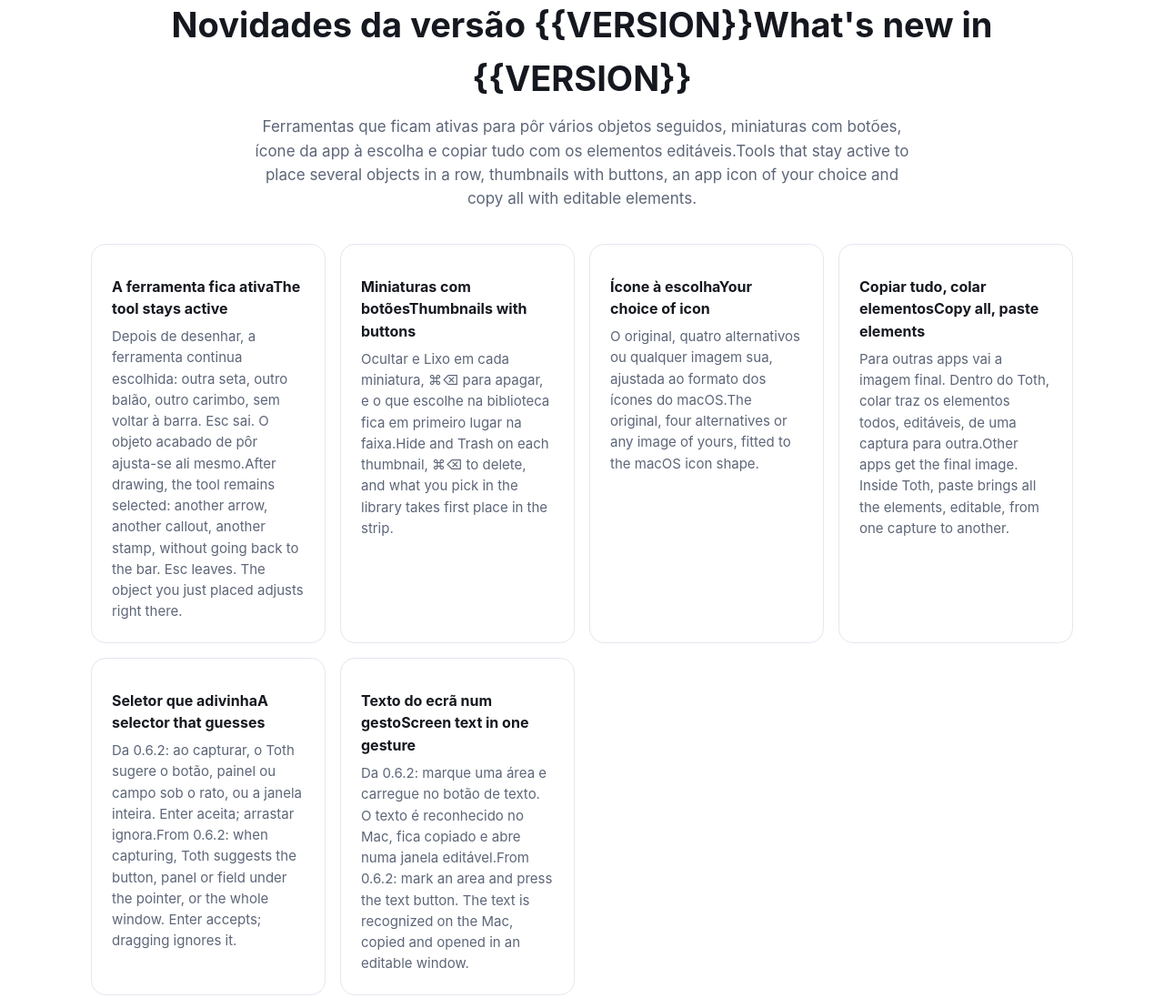
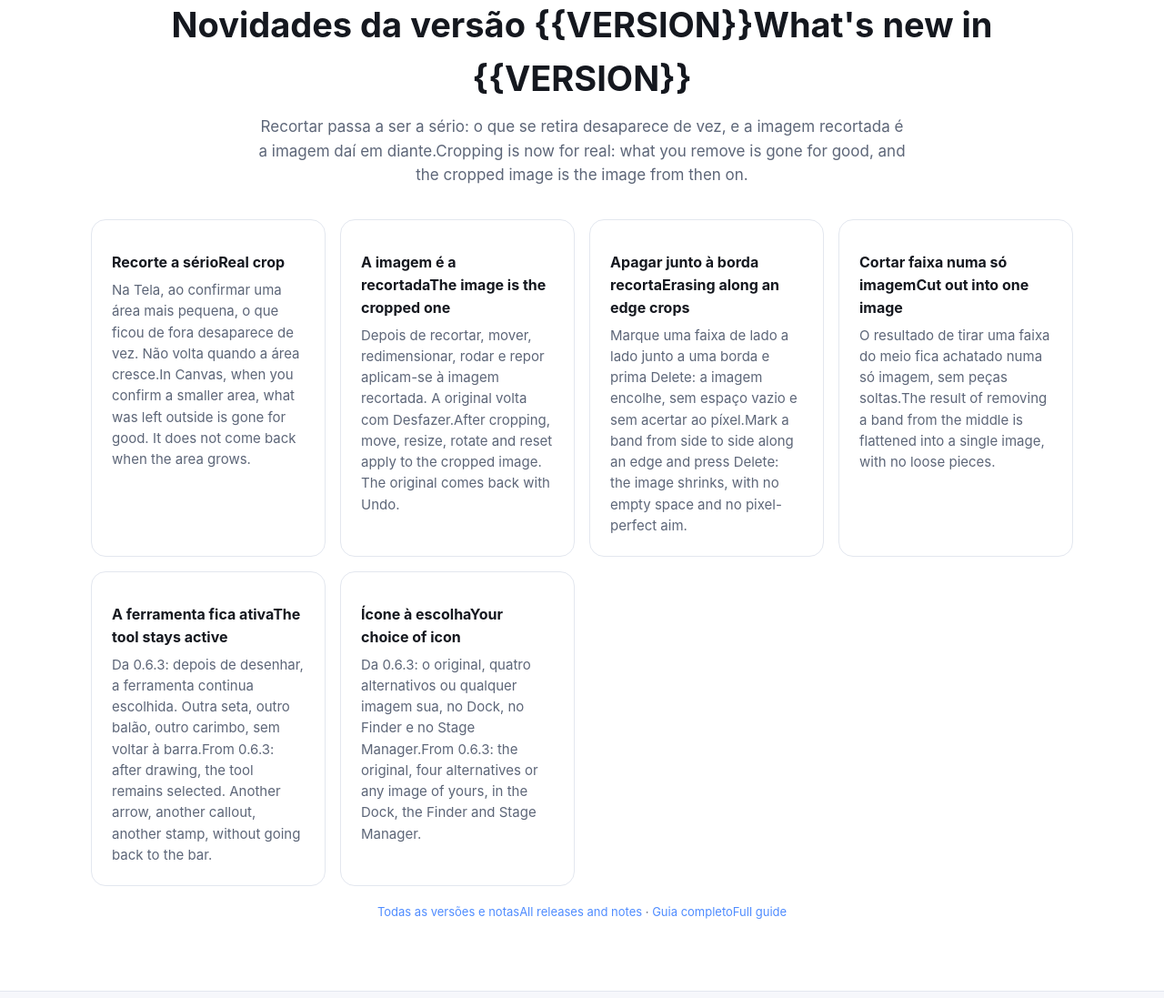
Before and after one commit to LestatPirate/toth, a plain HTML site: page scripts/site/index.src.html in a window 1280 px wide. Shown: the part 6180-7277 px from the top of the page at 91% size. Drawn offline with Linux system fonts and the light colour scheme; files whose address does not match are found by name.

Commit message:
Versão 0.6.5: recorte a sério; novidades no README e no site; build 70
Co-Authored-By: Claude Fable 5.2 <noreply@anthropic.com>

```diff
--- a/scripts/site/index.src.html
+++ b/scripts/site/index.src.html
@@ -209,14 +209,14 @@ footer a{color:var(--muted);text-decoration:underline}
 <section class="one new" id="novo">
   <div class="wrap">
     <h2><span data-pt>Novidades da versão {{VERSION}}</span><span data-en>What's new in {{VERSION}}</span></h2>
-    <p class="lead"><span data-pt>Ferramentas que ficam ativas para pôr vários objetos seguidos, miniaturas com botões, ícone da app à escolha e copiar tudo com os elementos editáveis.</span><span data-en>Tools that stay active to place several objects in a row, thumbnails with buttons, an app icon of your choice and copy all with editable elements.</span></p>
+    <p class="lead"><span data-pt>Recortar passa a ser a sério: o que se retira desaparece de vez, e a imagem recortada é a imagem daí em diante.</span><span data-en>Cropping is now for real: what you remove is gone for good, and the cropped image is the image from then on.</span></p>
     <div class="grid">
-        <div class="card"><h3><span data-pt>A ferramenta fica ativa</span><span data-en>The tool stays active</span></h3><p><span data-pt>Depois de desenhar, a ferramenta continua escolhida: outra seta, outro balão, outro carimbo, sem voltar à barra. Esc sai. O objeto acabado de pôr ajusta-se ali mesmo.</span><span data-en>After drawing, the tool remains selected: another arrow, another callout, another stamp, without going back to the bar. Esc leaves. The object you just placed adjusts right there.</span></p></div>
-        <div class="card"><h3><span data-pt>Miniaturas com botões</span><span data-en>Thumbnails with buttons</span></h3><p><span data-pt>Ocultar e Lixo em cada miniatura, ⌘⌫ para apagar, e o que escolhe na biblioteca fica em primeiro lugar na faixa.</span><span data-en>Hide and Trash on each thumbnail, ⌘⌫ to delete, and what you pick in the library takes first place in the strip.</span></p></div>
-        <div class="card"><h3><span data-pt>Ícone à escolha</span><span data-en>Your choice of icon</span></h3><p><span data-pt>O original, quatro alternativos ou qualquer imagem sua, ajustada ao formato dos ícones do macOS.</span><span data-en>The original, four alternatives or any image of yours, fitted to the macOS icon shape.</span></p></div>
-        <div class="card"><h3><span data-pt>Copiar tudo, colar elementos</span><span data-en>Copy all, paste elements</span></h3><p><span data-pt>Para outras apps vai a imagem final. Dentro do Toth, colar traz os elementos todos, editáveis, de uma captura para outra.</span><span data-en>Other apps get the final image. Inside Toth, paste brings all the elements, editable, from one capture to another.</span></p></div>
-        <div class="card"><h3><span data-pt>Seletor que adivinha</span><span data-en>A selector that guesses</span></h3><p><span data-pt>Da 0.6.2: ao capturar, o Toth sugere o botão, painel ou campo sob o rato, ou a janela inteira. Enter aceita; arrastar ignora.</span><span data-en>From 0.6.2: when capturing, Toth suggests the button, panel or field under the pointer, or the whole window. Enter accepts; dragging ignores it.</span></p></div>
-        <div class="card"><h3><span data-pt>Texto do ecrã num gesto</span><span data-en>Screen text in one gesture</span></h3><p><span data-pt>Da 0.6.2: marque uma área e carregue no botão de texto. O texto é reconhecido no Mac, fica copiado e abre numa janela editável.</span><span data-en>From 0.6.2: mark an area and press the text button. The text is recognized on the Mac, copied and opened in an editable window.</span></p></div>
+        <div class="card"><h3><span data-pt>Recorte a sério</span><span data-en>Real crop</span></h3><p><span data-pt>Na Tela, ao confirmar uma área mais pequena, o que ficou de fora desaparece de vez. Não volta quando a área cresce.</span><span data-en>In Canvas, when you confirm a smaller area, what was left outside is gone for good. It does not come back when the area grows.</span></p></div>
+        <div class="card"><h3><span data-pt>A imagem é a recortada</span><span data-en>The image is the cropped one</span></h3><p><span data-pt>Depois de recortar, mover, redimensionar, rodar e repor aplicam-se à imagem recortada. A original volta com Desfazer.</span><span data-en>After cropping, move, resize, rotate and reset apply to the cropped image. The original comes back with Undo.</span></p></div>
+        <div class="card"><h3><span data-pt>Apagar junto à borda recorta</span><span data-en>Erasing along an edge crops</span></h3><p><span data-pt>Marque uma faixa de lado a lado junto a uma borda e prima Delete: a imagem encolhe, sem espaço vazio e sem acertar ao píxel.</span><span data-en>Mark a band from side to side along an edge and press Delete: the image shrinks, with no empty space and no pixel-perfect aim.</span></p></div>
+        <div class="card"><h3><span data-pt>Cortar faixa numa só imagem</span><span data-en>Cut out into one image</span></h3><p><span data-pt>O resultado de tirar uma faixa do meio fica achatado numa só imagem, sem peças soltas.</span><span data-en>The result of removing a band from the middle is flattened into a single image, with no loose pieces.</span></p></div>
+        <div class="card"><h3><span data-pt>A ferramenta fica ativa</span><span data-en>The tool stays active</span></h3><p><span data-pt>Da 0.6.3: depois de desenhar, a ferramenta continua escolhida. Outra seta, outro balão, outro carimbo, sem voltar à barra.</span><span data-en>From 0.6.3: after drawing, the tool remains selected. Another arrow, another callout, another stamp, without going back to the bar.</span></p></div>
+        <div class="card"><h3><span data-pt>Ícone à escolha</span><span data-en>Your choice of icon</span></h3><p><span data-pt>Da 0.6.3: o original, quatro alternativos ou qualquer imagem sua, no Dock, no Finder e no Stage Manager.</span><span data-en>From 0.6.3: the original, four alternatives or any image of yours, in the Dock, the Finder and Stage Manager.</span></p></div>
     </div>
     <p class="sm" style="text-align:center;margin-top:18px"><a href="https://github.com/LestatPirate/toth/releases"><span data-pt>Todas as versões e notas</span><span data-en>All releases and notes</span></a> · <a href="https://github.com/LestatPirate/toth/blob/main/docs/GUIA.md"><span data-pt>Guia completo</span><span data-en>Full guide</span></a></p>
   </div>
```
Also changed, not shown: 2 other files.
